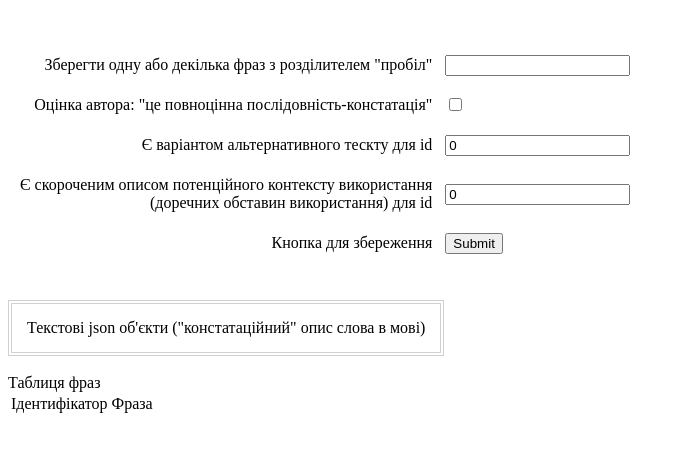
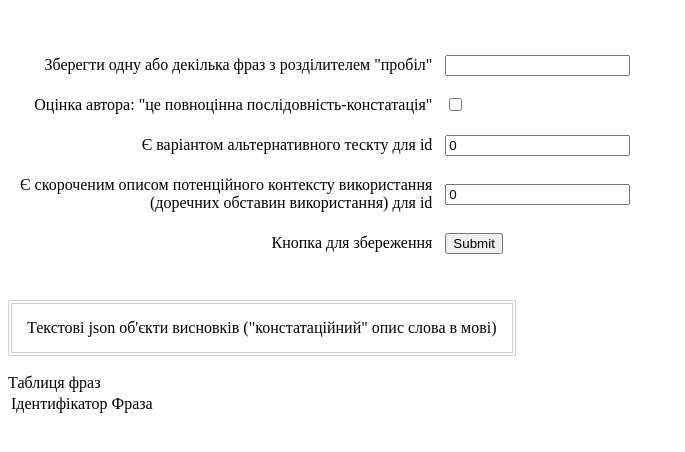
Before and after one commit to zadalbit/sequences-collector, a PHP site: page / in a window 1280 px wide. Shown: the top 452 px of the page, without its empty margins (0-685 px from the left). Run offline with PHP 8.4, Linux system fonts and the light colour scheme; data that the repository does not hold is empty.

Commit message:
renaming column

```diff
--- a/index.php
+++ b/index.php
@@ -688,7 +688,7 @@ if(!empty($_POST['data'])) {
 	</form> -->
 	<table class="table">
 		<tr>
-			<td>Текстові json об'єкти ("констатаційний" опис слова в мові<!-- констатація -->)</td>
+			<td>Текстові json об'єкти висновків ("констатаційний" опис слова в мові<!-- констатація -->)</td>
 			<!-- <td>Альтернативні вирази</td> -->
 			<!-- <td>Збережені продовження</td> -->
 		</tr>
```
